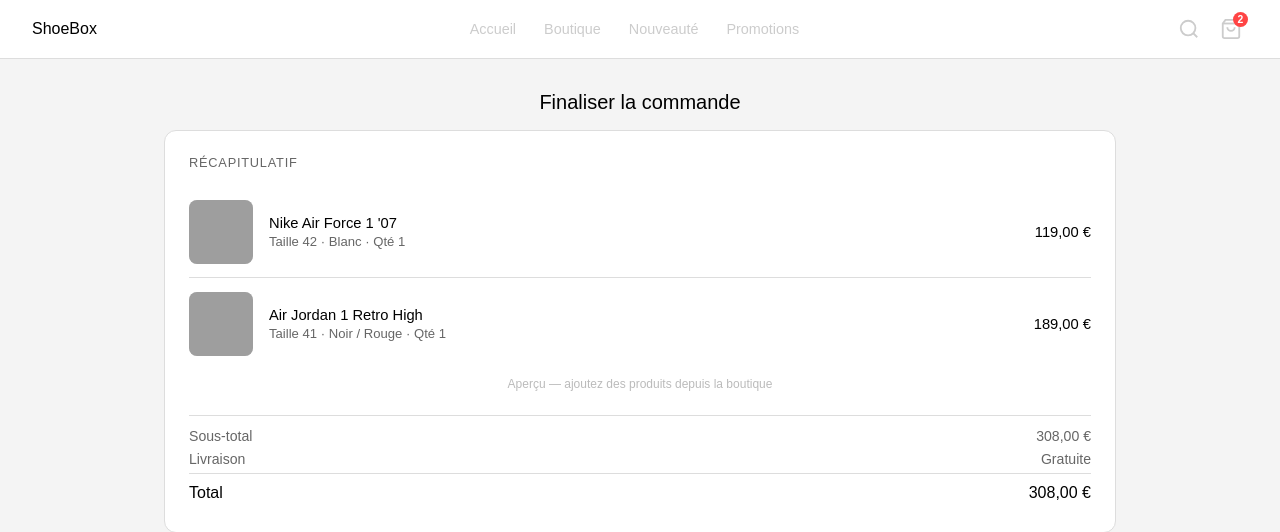
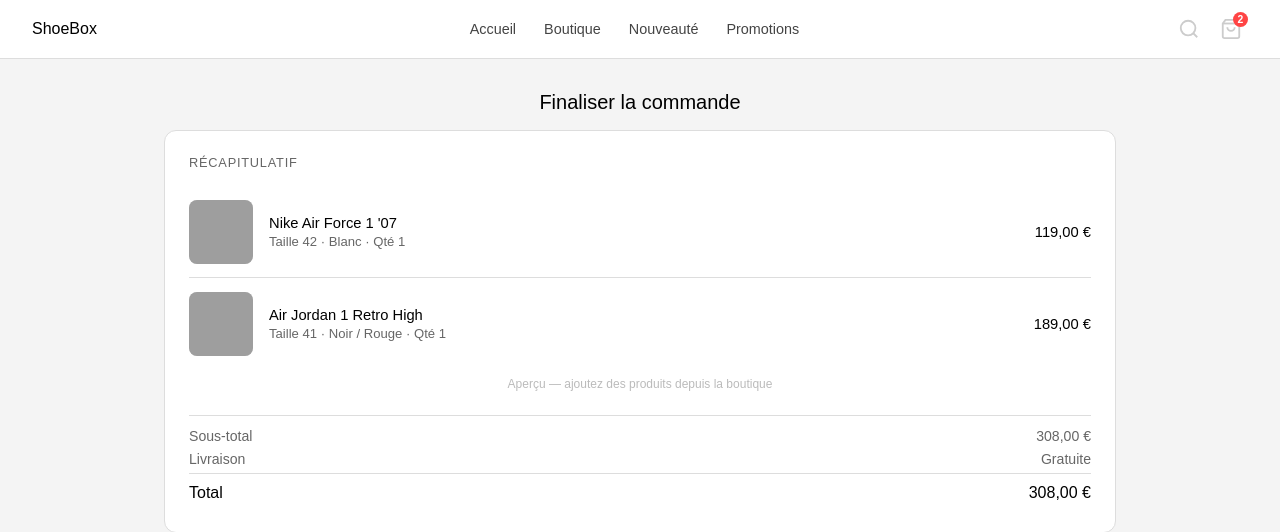
Before and after one commit to NSDKING/APPweb, a PHP site: page /pages/checkout/commande.html in a window 1280 px wide. Shown: the top 532 px of the page. Run offline with PHP 8.4, Linux system fonts and the light colour scheme; grey boxes are pictures that could not be loaded.

Commit message:
Change navbar link color from #ccc to #444

```diff
--- a/frontend/assets/css/commande.css
+++ b/frontend/assets/css/commande.css
@@ -34,7 +34,7 @@ body {
 }
 
 .navbar__links a {
-    color: #ccc;
+    color: #444;
     text-decoration: none;
     padding: .4rem .75rem;
     border-radius: 6px;
```
